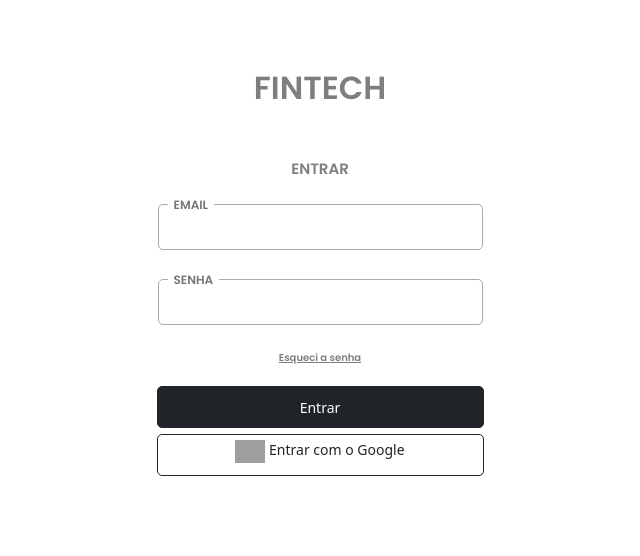
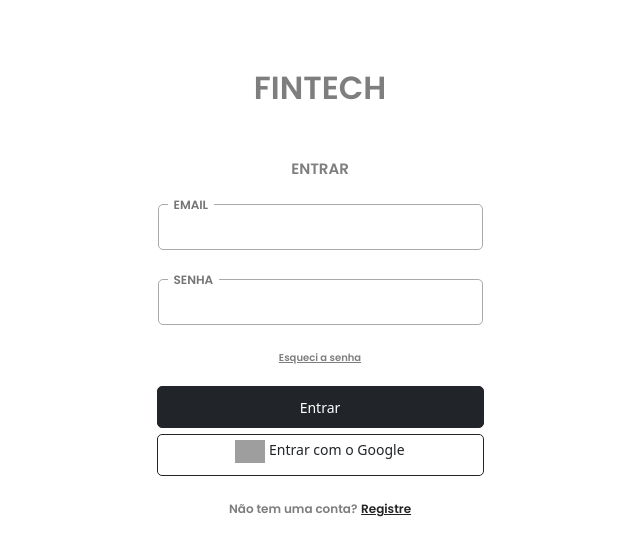
Before and after one commit to MateusDiias/Fintech, a plain HTML site: page index.html in a window 1280 px wide. Shown: the whole page, without its empty margins (320-960 px from the left). Drawn offline with nearby package versions, Linux system fonts and the light colour scheme; grey boxes are pictures that could not be loaded.

Commit message:
login ready

```diff
--- a/index.html
+++ b/index.html
@@ -25,6 +25,7 @@
         <input name="password" type="password" placeholder="password">
       </div>
     </div>
+
     <p><a class="link-opacity-50-hover" href="">Esqueci a senha</a></p>
 
     <div class="buttons">
@@ -35,6 +36,9 @@
         Entrar com o Google
       </a>
     </div>
+
+    <p class="register">Não tem uma conta?<a class="" href=""> Registre</a></p>
+
   </div>
 
   <script src="https://cdn.jsdelivr.net/npm/bootstrap@5.3.0/dist/js/bootstrap.bundle.min.js"
--- a/style.css
+++ b/style.css
@@ -94,10 +94,26 @@ label {
 }
 
 .inputs {
-    position: ;
     height: 150px;
     display: flex;
     flex-direction: column;
     justify-content: space-around;
     align-items: center;
 }
+
+.register {
+    position: relative;
+    font-size: 12px;
+    font-family: 'Poppins', sans-serif;
+    color: #7e7e7e;
+    display: flex;
+    justify-content: center;
+    margin-top: 2em;
+
+
+}
+
+.register a {
+    color: #242323;
+    margin-left: 0.3em;
+}
```
